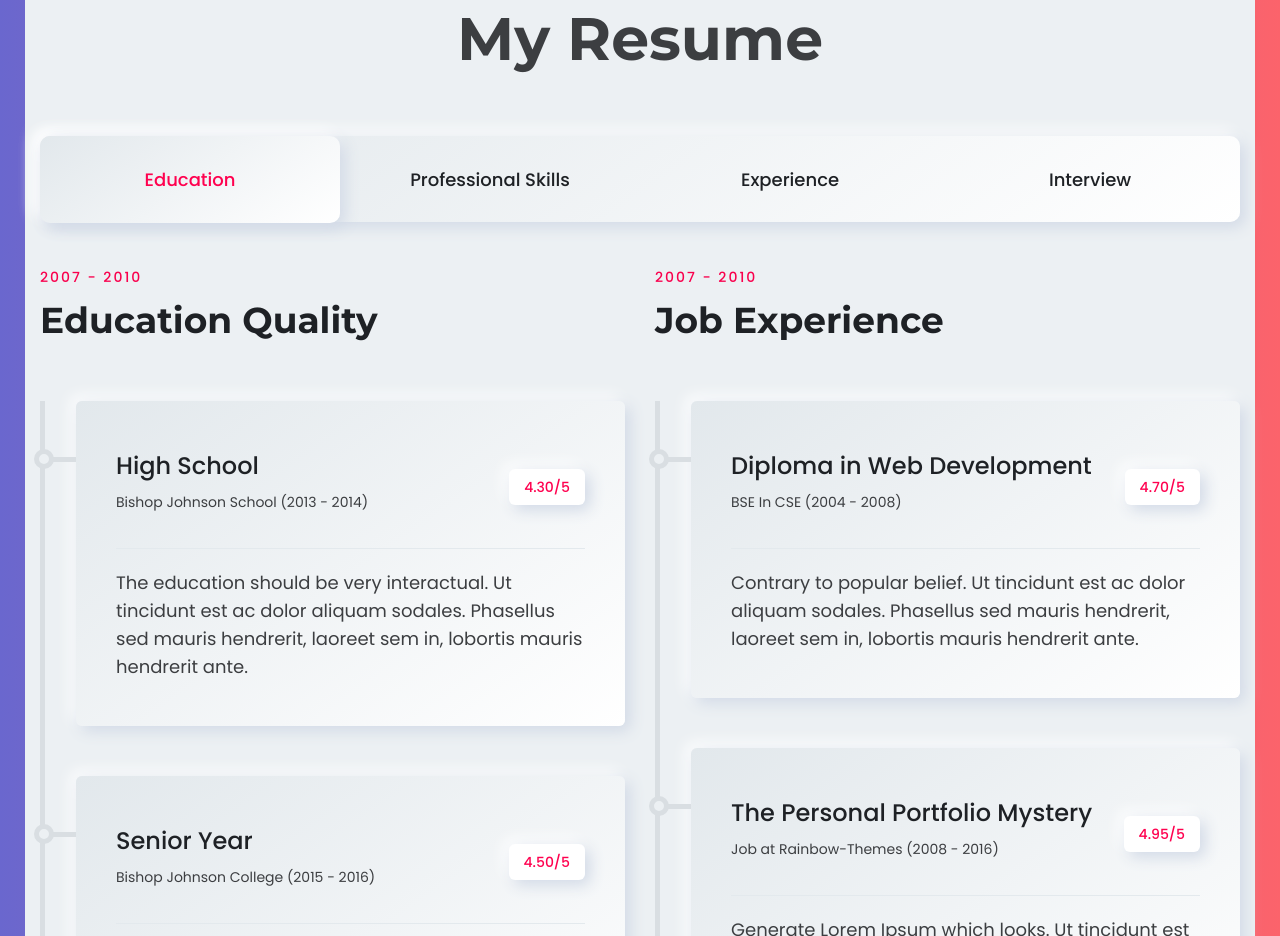
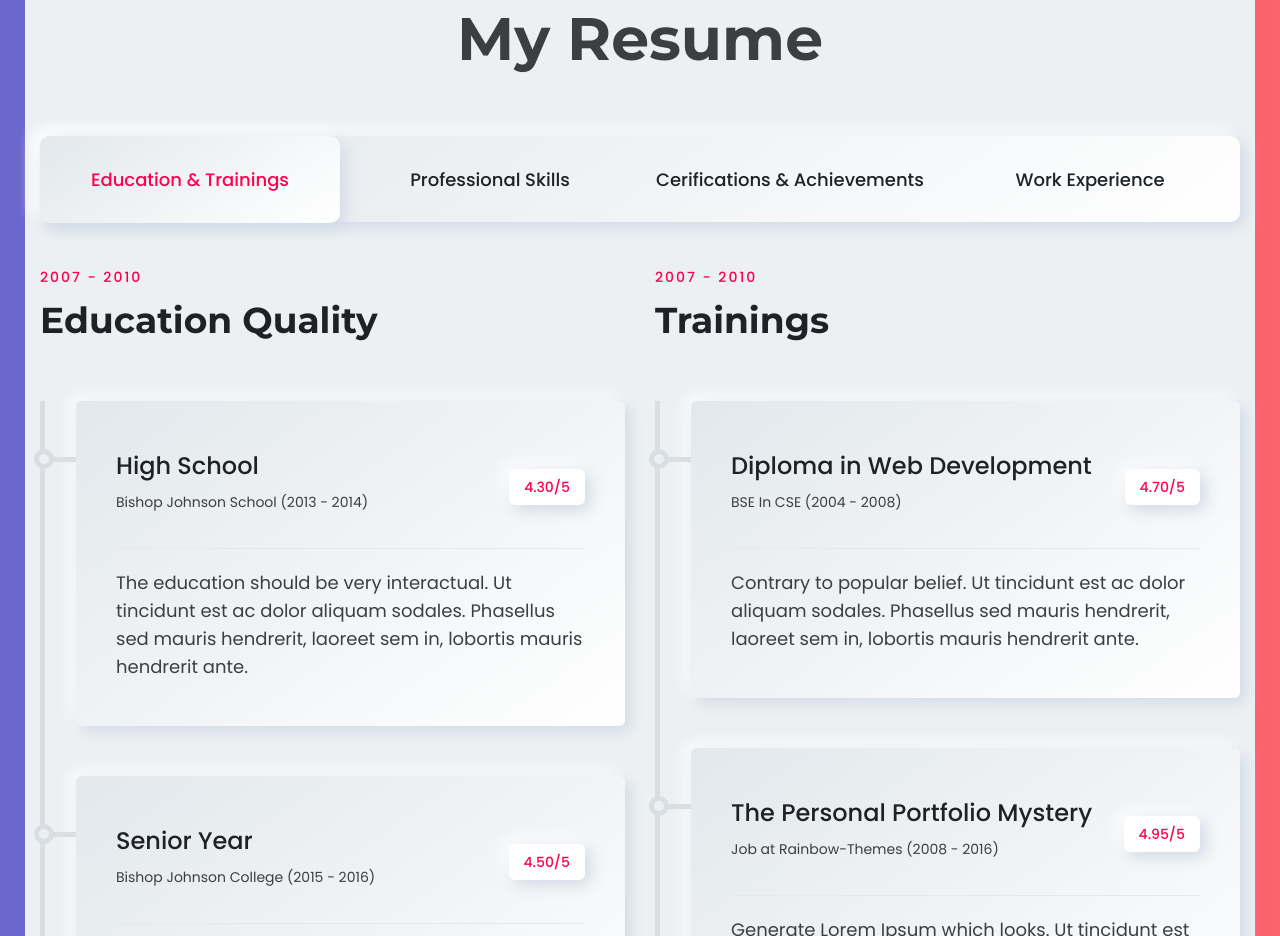
Before and after one commit to Engg-RahulKhare/Web-portfolio, a plain HTML site: page index.html in a window 1280 px wide. Shown: the part 3384-4320 px from the top of the page. Drawn offline with Linux system fonts and the light colour scheme; files whose address does not match are found by name.

Commit message:
update resume section

```diff
--- a/index.html
+++ b/index.html
@@ -518,17 +518,17 @@
                     <div class="col-lg-12">
                         <ul data-aos="fade-up" data-aos-duration="500" data-aos-delay="300" data-aos-once="true" class="rn-nav-list nav nav-tabs" id="myTabs" role="tablist">
                             <li class="nav-item">
-                                <a class="nav-link active" id="education-tab" data-toggle="tab" href="#education" role="tab" aria-controls="education" aria-selected="true">education</a>
+                                <a class="nav-link active" id="education-tab" data-toggle="tab" href="#education" role="tab" aria-controls="education" aria-selected="true">education & trainings</a>
                             </li>
                             <li class="nav-item">
                                 <a class="nav-link " id="professional-tab" data-toggle="tab" href="#professional" role="tab" aria-controls="professional" aria-selected="false">professional
                                     Skills</a>
                             </li>
                             <li class="nav-item">
-                                <a class="nav-link" id="experience-tab" data-toggle="tab" href="#experience" role="tab" aria-controls="experience" aria-selected="false">experience</a>
+                                <a class="nav-link" id="experience-tab" data-toggle="tab" href="#experience" role="tab" aria-controls="experience" aria-selected="false">Cerifications & Achievements</a>
                             </li>
                             <li class="nav-item">
-                                <a class="nav-link" id="interview-tab" data-toggle="tab" href="#interview" role="tab" aria-controls="interview" aria-selected="false">interview</a>
+                                <a class="nav-link" id="interview-tab" data-toggle="tab" href="#interview" role="tab" aria-controls="interview" aria-selected="false">work Experience</a>
                             </li>
                         </ul>
                         <!-- Start Tab Content Wrapper  -->
@@ -614,7 +614,7 @@
                                         <div class="col-lg-6 col-md-12 col-12 mt_md--60 mt_sm--60">
                                             <div class="content">
                                                 <span class="subtitle">2007 - 2010</span>
-                                                <h4 class="maintitle">Job Experience</h4>
+                                                <h4 class="maintitle">Trainings</h4>
                                                 <div class="experience-list">
 
                                                     <!-- Start Single List  -->
@@ -827,7 +827,7 @@
                                         <div class="col-lg-6 col-md-12 col-12">
                                             <div class="content">
                                                 <span class="subtitle">2007 - 2010</span>
-                                                <h4 class="maintitle">Education Quality</h4>
+                                                <h4 class="maintitle">Certification</h4>
                                                 <div class="experience-list">
 
                                                     <!-- Start Single List  -->
@@ -899,7 +899,7 @@
                                         <div class="col-lg-6 col-md-12 col-12 mt_md--60 mt_sm--60">
                                             <div class="content">
                                                 <span class="subtitle">2007 - 2010</span>
-                                                <h4 class="maintitle">Job Experience</h4>
+                                                <h4 class="maintitle">Achievements</h4>
                                                 <div class="experience-list">
 
                                                     <!-- Start Single List  -->
@@ -980,7 +980,7 @@
                                         <div class="col-lg-6 col-md-12 col-12">
                                             <div class="content">
                                                 <span class="subtitle">2007 - 2010</span>
-                                                <h4 class="maintitle">Company Experience</h4>
+                                                <h4 class="maintitle">Freelance Experience</h4>
                                                 <div class="experience-list">
 
                                                     <!-- Start Single List  -->
@@ -1052,7 +1052,7 @@
                                         <div class="col-lg-6 col-md-12 col-12 mt_md--60 mt_sm--60">
                                             <div class="content">
                                                 <span class="subtitle">2007 - 2010</span>
-                                                <h4 class="maintitle">Job Experience</h4>
+                                                <h4 class="maintitle">Company Experience</h4>
                                                 <div class="experience-list">
 
                                                     <!-- Start Single List  -->
```
